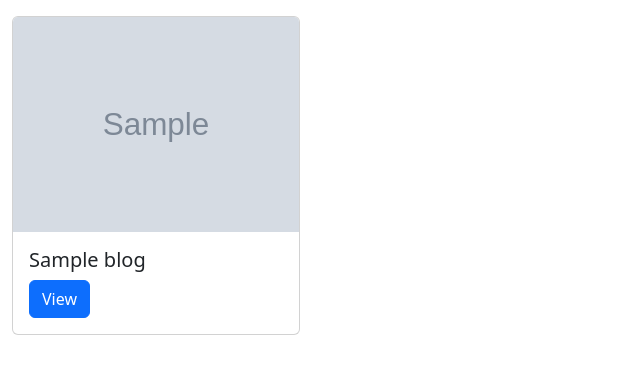
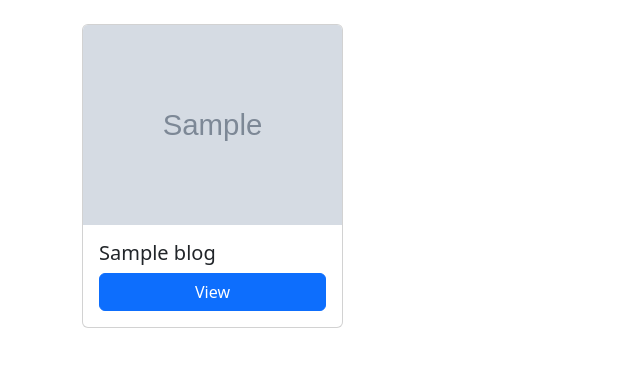
Before and after one commit to Suyog-Sable/Blog, a Node server app: template views/home.ejs in a window 1280 px wide. Shown: the part 56-430 px from the top of the page, without its empty margins (0-640 px from the left). Run offline with Node 20, Linux system fonts and the light colour scheme; the template is opened without the code that fills it: most values are stand-ins (such as "Sample title", 1, 10 or a date in 2020); grey boxes marked "Sample" are stand-in pictures; data that the repository does not hold is empty; some libraries are stand-ins or nearby versions.

Commit message:
Alignment fix

```diff
--- a/views/home.ejs
+++ b/views/home.ejs
@@ -4,25 +4,37 @@
 <head>
     <%- include('./partials/head') %>
         <title>Home Page</title>
+
+        <style>
+            .card-img-top {
+                height: 200px;
+                object-fit: cover;
+                width: 100%;
+            }
+        </style>
 </head>
 
 <body>
     <%- include('./partials/nav') %>
-        <div class="container mt-3 row row-cols-4">
+
+
+        <div class="container mt-4">
+            <div class="row row-cols-1 row-cols-sm-2 row-cols-md-3 row-cols-lg-4 g-4">
                 <% blogs.forEach(blog=> { %>
                     <div class="col">
-                    <div class="card col" style="width: 18rem;">
-                        <img src="<%= blog.coverImageURL %>" class="card-img-top" class="card h-100">
-                        <div class="card-body">
+                        <div class="card h-100">
+                            <img src="<%= blog.coverImageURL %>" class="card-img-top" alt="Cover Image">
+                            <div class="card-body d-flex flex-column">
                                 <h5 class="card-title">
                                     <%= blog.title %>
                                 </h5>
-                            <a href="/blog/<%= blog._id %>" class="btn btn-primary">View</a>
+                                <a href="/blog/<%= blog._id %>" class="btn btn-primary mt-auto">View</a>
                             </div>
                         </div>
                     </div>
                     <% }) %>
             </div>
+        </div>
         <%- include('./partials/script') %>
 </body>
 
```
Also changed, not shown: 4 other files. Lines whose indentation alone changed are shown as unchanged.
